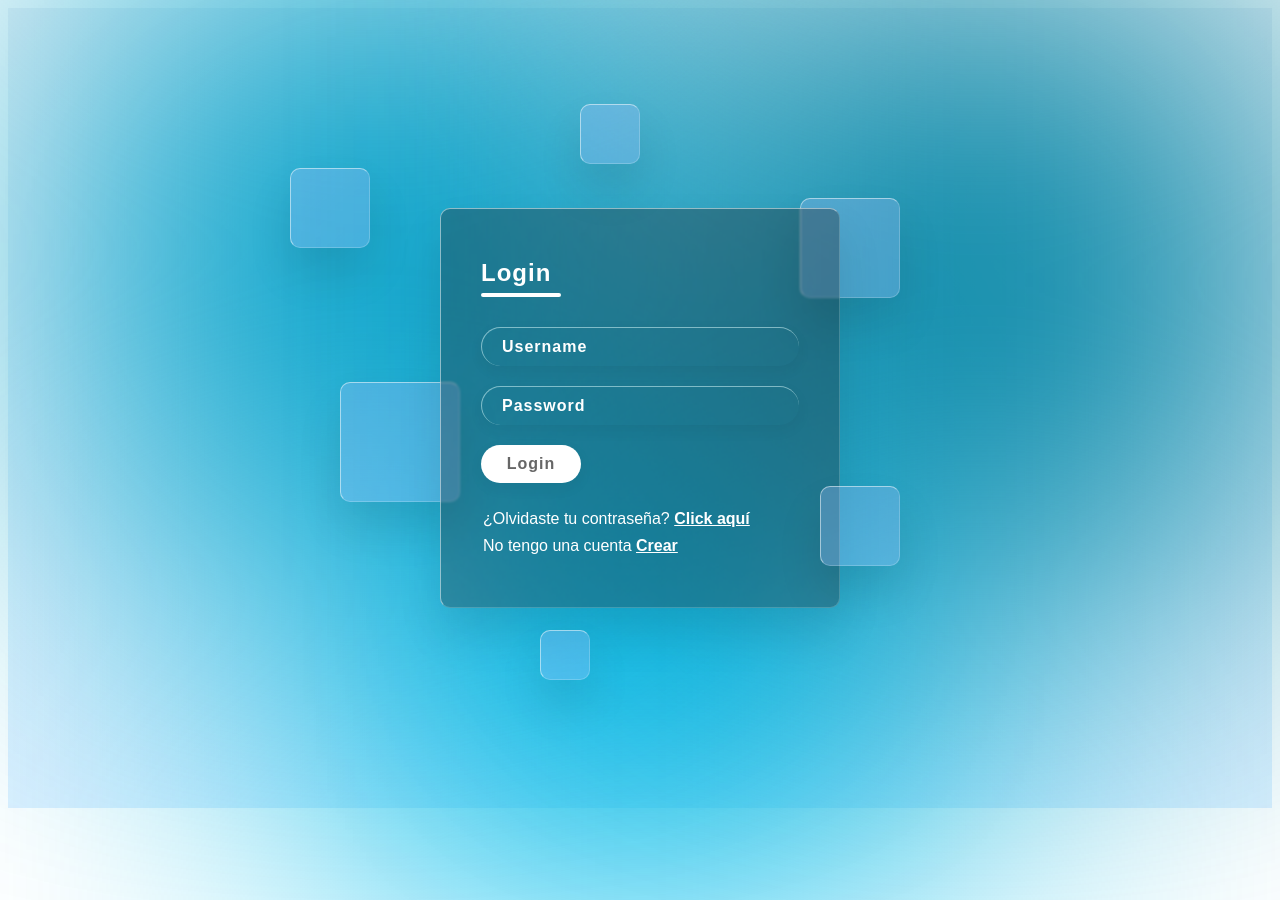
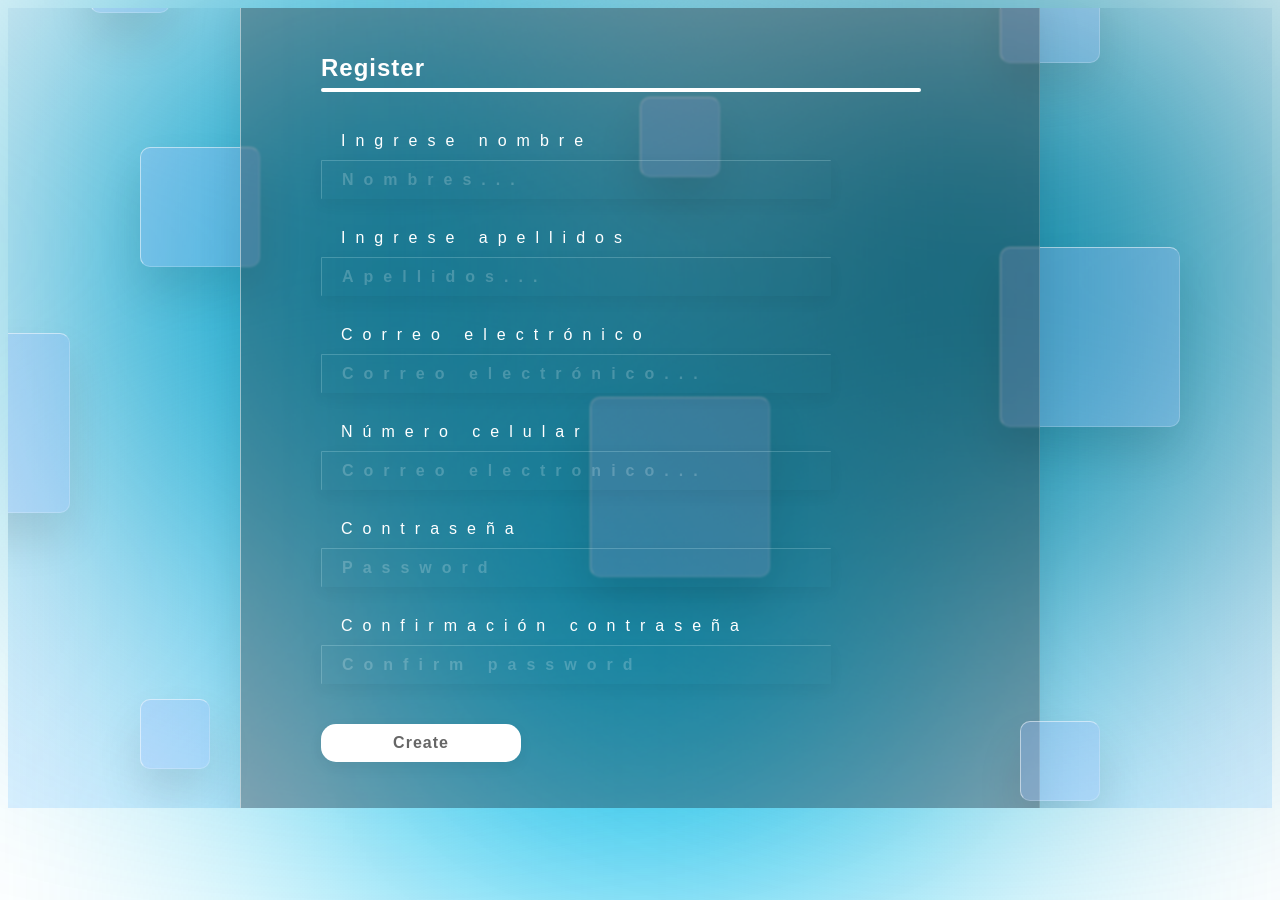
Before and after one commit to lexisbr/PsicoBienFrontend, an Angular app: page / in a window 1280 px wide. Built offline with nearby package versions, Linux system fonts and the light colour scheme.

Commit message:
Actualización: se agrego el componente create-acount

```diff
--- a/src/app/app.component.html
+++ b/src/app/app.component.html
@@ -1 +1,2 @@
-<app-login></app-login>
+<!-- <app-login></app-login> -->
+<app-create-acount></app-create-acount>
--- a/src/app/app.module.ts
+++ b/src/app/app.module.ts
@@ -4,11 +4,13 @@ import { BrowserModule } from '@angular/platform-browser';
 import { AppRoutingModule } from './app-routing.module';
 import { AppComponent } from './app.component';
 import { LoginComponent } from './login/login.component';
+import { CreateAcountComponent } from './create-acount/create-acount.component';
 
 @NgModule({
   declarations: [
     AppComponent,
-    LoginComponent
+    LoginComponent,
+    CreateAcountComponent
   ],
   imports: [
     BrowserModule,
--- /dev/null
+++ b/src/app/create-acount/create-acount.component.css
@@ -0,0 +1,305 @@
+* {
+    padding: 0;
+    margin: 0;
+    box-sizing: border-box;
+    font-family: sans-serif;
+}
+
+body {
+    overflow: hidden;
+    width: 100%;
+    height: 100vh;
+}
+
+section {
+    display: flex;
+    height: 100vh;
+    align-items: center;
+    justify-content: center;
+    background: linear-gradient(to bottom, #f1f4f9, #dff1ff);
+    background-size: cover;
+    background-position: center;
+}
+
+section .color {
+    position: absolute;
+    filter: blur(150px);
+
+}
+
+section .color:nth-child(1) {
+    top: 300px;
+    /* background: #5c55e6; */
+    background: #00bfee;
+    width: 600px;
+    height: 600px;
+}
+
+section .color:nth-child(2) {
+    bottom: 250px;
+    left: 80px;
+    /* background: #4b1c8b; */
+    background: #009fc7;
+    width: 600px;
+    height: 600px;
+}
+
+section .color:nth-child(3) {
+    bottom: 220px;
+    right: 0px;
+    /* background: #001f6a; */
+    background: #0082a2;
+    width: 600px;
+    height: 600px;
+}
+
+section .box {
+    position: relative;
+}
+
+section .box .cuadrado {
+    content: "";
+    position: absolute;
+    border-radius: 10px;
+    border: 1px solid rgba(255, 255, 255, 0.5);
+    border-right: 1px solid rgba(255, 255, 255, 0.2);
+    border-bottom: 1px solid rgba(255, 255, 255, 0.2);
+    box-shadow: 0 25px 45px rgba(0, 0, 0, 0.1);
+    /* background: rgba(228, 8, 209, 0.1); */
+    background: rgba(165, 193, 253, 0.3);
+    animation: animate 10s linear infinite;
+    animation-delay: calc(-1s * var(--i));
+}
+
+section .box .cuadrado:nth-child(1) {
+    top: -50px;
+    right: -60px;
+    width: 100px;
+    height: 100px;
+}
+
+section .box .cuadrado:nth-child(2) {
+    top: 150px;
+    left: -100px;
+    width: 120px;
+    height: 120px;
+}
+
+section .box .cuadrado:nth-child(3) {
+    bottom: 50px;
+    right: -60px;
+    width: 80px;
+    height: 80px;
+    z-index: 1;
+}
+
+section .box .cuadrado:nth-child(4) {
+    bottom: -80px;
+    left: 100px;
+    width: 50px;
+    height: 50px;
+    z-index: 1;
+}
+
+section .box .cuadrado:nth-child(5) {
+    top: -80px;
+    left: 140px;
+    width: 60px;
+    height: 60px;
+    z-index: 1;
+}
+
+section .box .cuadrado:nth-child(6) {
+    top: 0px;
+    left: -150px;
+    width: 80px;
+    height: 80px;
+    z-index: 1;
+}
+section .box .cuadrado:nth-child(7) {
+    bottom: 50px;
+    right: -500px;
+    width: 200px;
+    height: 200px;
+    z-index: 1;
+}
+
+section .box .cuadrado:nth-child(8) {
+    bottom: 450px;
+    right: -450px;
+    width: 80px;
+    height: 80px;
+    z-index: 1;
+}
+
+section .box .cuadrado:nth-child(9) {
+    bottom: 50px;
+    left: -100px;
+    width: 70px;
+    height: 70px;
+    z-index: 1;
+}
+
+section .box .cuadrado:nth-child(10) {
+    top: 400px;
+    left: -350px;
+    width: 180px;
+    height: 180px;
+    z-index: 1;
+}
+section .box .cuadrado:nth-child(11) {
+    top: 400px;
+    left: 350px;
+    width: 180px;
+    height: 180px;
+}
+section .box .cuadrado:nth-child(12) {
+    top: 250px;
+    right: -140px;
+    width: 180px;
+    height: 180px;
+}
+section .box .cuadrado:nth-child(13) {
+    top: 100px;
+    left: 400px;
+    width: 80px;
+    height: 80px;
+}
+
+section .box .conteiner {
+    position: relative;
+    width: 800px;
+    min-height: 500px;
+    background: rgba(30, 19, 19, 0.3);
+    border-radius: 10px;
+    -webkit-backdrop-filter: blur(1px);
+    backdrop-filter: blur(1px);
+    display: flex;
+    justify-content: center;
+    align-items: center;
+    border: 1px solid rgba(255, 255, 255, 0.5);
+    border-right: 1px solid rgba(225, 255, 255, 0.2);
+    border-bottom: 1px solid rgba(225, 255, 255, 0.2);
+    box-shadow: 0 25px 45px rgba(0, 0, 0, 0.1);
+}
+
+section .box .conteiner .form {
+    position: relative;
+    width: 100%;
+    height: 100%;
+    padding: 80px;
+    box-sizing: border-box;
+}
+
+section .box .conteiner .form h2 {
+    position: relative;
+    margin: 0;
+    padding: 0;
+    color: white;
+    font-size: 24px;
+    font-weight: 600;
+    letter-spacing: 1px;
+    margin-bottom: 40px;
+}
+
+section .box .conteiner .form h2:before {
+    content: "";
+    position: absolute;
+    left: 0;
+    bottom: -10px;
+    width: 600px;
+    height: 4px;
+    background: #fff;
+    border-radius: 3px;
+}
+
+section .box .conteiner .form form .inputBox, .output {
+    width: 100%;
+    margin-top: 20px;
+}
+
+section .box .conteiner .form form .inputBox input {
+    width: 80%;
+    background: transparent;
+    border: none;
+    padding: 10px 20px;
+    border-radius: 1px;
+    border-top: 1px solid rgba(225, 255, 255, 0.2);
+    border-left: 1px solid rgba(225, 255, 255, 0.2);
+    box-shadow: 0 5px 15px rgba(0, 0, 0, 0.05);
+    outline: none;
+    font-size: 16px;
+    letter-spacing: 10px;
+    color: #fff;
+    font-weight: 600;
+}
+section .box .conteiner .form form .inputBox h4 {
+    width: 80%;
+    background: transparent;
+    border: none;
+    padding: 10px 20px;
+    border-radius: 1px;
+    outline: none;
+    font-size: 16px;
+    letter-spacing: 10px;
+    color: #fff;
+    font-weight: 400;
+}
+section .box .conteiner .form form .output input {
+    width: 100%;
+    background: transparent;
+    border: none;
+    margin-top: 20px;
+    padding: 10px 20px;
+    border-radius: 15px;
+    border-top: 1px solid rgba(225, 255, 255, 0.2);
+    border-left: 1px solid rgba(225, 255, 255, 0.2);
+    box-shadow: 0 5px 15px rgba(0, 0, 0, 0.05);
+    outline: none;
+    font-size: 16px;
+    letter-spacing: 1px;
+    color: #fff;
+    font-weight: 600;
+}
+section .box .conteiner .form form .inputBox input::-moz-placeholder {
+    color: rgba(255, 255, 255, 0.2);
+}
+
+section .box .conteiner .form form .inputBox input::placeholder {
+    color: rgba(255, 255, 255, 0.2);
+}
+
+section .box .conteiner .form form .output input[type=submit] {
+    background: white;
+    color: #666;
+    border: none;
+    font-weight: 600;
+    max-width: 200px;
+    cursor: pointer;
+    /* margin-bottom: 20px; */
+}
+
+section .box .conteiner .form form .olvidar {
+    margin-top: 5px;
+    color: #fff;
+    padding: 2px;
+}
+
+section .box .conteiner .form form .olvidar a {
+    color: #fff;
+    font-weight: 600;
+}
+
+@keyframes animate {
+
+    0%,
+    100% {
+        transform: translateY(-40px);
+    }
+
+    50% {
+        transform: translateY(40px);
+    }
+}
+
+/*# sourceMappingURL=styles.css.map */
--- /dev/null
+++ b/src/app/create-acount/create-acount.component.html
@@ -0,0 +1,68 @@
+<!DOCTYPE html>
+<html lang="es">
+
+<head>
+    <meta charset="UTF-8">
+    <meta name="viewport" content="width=device-width, initial-scale=1.0">
+    <title>Create </title>
+</head>
+
+<body>
+    <section>
+        <div class="color"></div>
+        <div class="color"></div>
+        <div class="color"></div>
+        <div class="box">
+            <div class="cuadrado" style="--i:0"></div>
+            <div class="cuadrado" style="--i:1"></div>
+            <div class="cuadrado" style="--i:2"></div>
+            <div class="cuadrado" style="--i:3"></div>
+            <div class="cuadrado" style="--i:4"></div>
+            <div class="cuadrado" style="--i:5"></div>
+            <div class="cuadrado" style="--i:2"></div>
+            <div class="cuadrado" style="--i:3"></div>
+            <div class="cuadrado" style="--i:4"></div>
+            <div class="cuadrado" style="--i:5"></div>
+            <div class="cuadrado" style="--i:1"></div>
+            <div class="cuadrado" style="--i:1"></div>
+            <div class="cuadrado" style="--i:1"></div>
+            <div class="conteiner">
+                <div class="form">
+                    <h2>Register</h2>
+                    <form>
+                        <div class="inputBox">
+                            <h4>Ingrese nombre</h4>
+                            <input type="text" name="" id="names" placeholder="Nombres...">
+                        </div>
+                        <div class="inputBox">
+                            <h4>Ingrese apellidos</h4>
+                            <input type="text" name="" id="lastnames" placeholder="Apellidos...">
+                        </div>
+                        <div class="inputBox">
+                            <h4>Correo electrónico</h4>
+                            <input type="text" name="" id="email" placeholder="Correo electrónico...">
+                        </div>
+                        <div class="inputBox">
+                            <h4>Número celular</h4>
+                            <input type="text" name="" id="email" placeholder="Correo electronico...">
+                        </div>
+                        <div class="inputBox">
+                            <h4>Contraseña</h4>
+                            <input type="password" name="password" id="password"placeholder="Password">
+                        </div>
+                        <div class="inputBox">
+                            <h4>Confirmación contraseña</h4>
+                            <input type="password" name="passwordConf" id="password"placeholder="Confirm password">
+                        </div>
+                        <div class="output">
+                            <input type="submit" value="Create">
+                        </div>
+
+                    </form>
+                </div>
+            </div>
+        </div>
+    </section>
+</body>
+
+</html>
```
Also changed, not shown: src/app/create-acount/create-acount.component.ts (added, +10 -0 lines), 2 other files (tests, documents, lock files or other folders).
